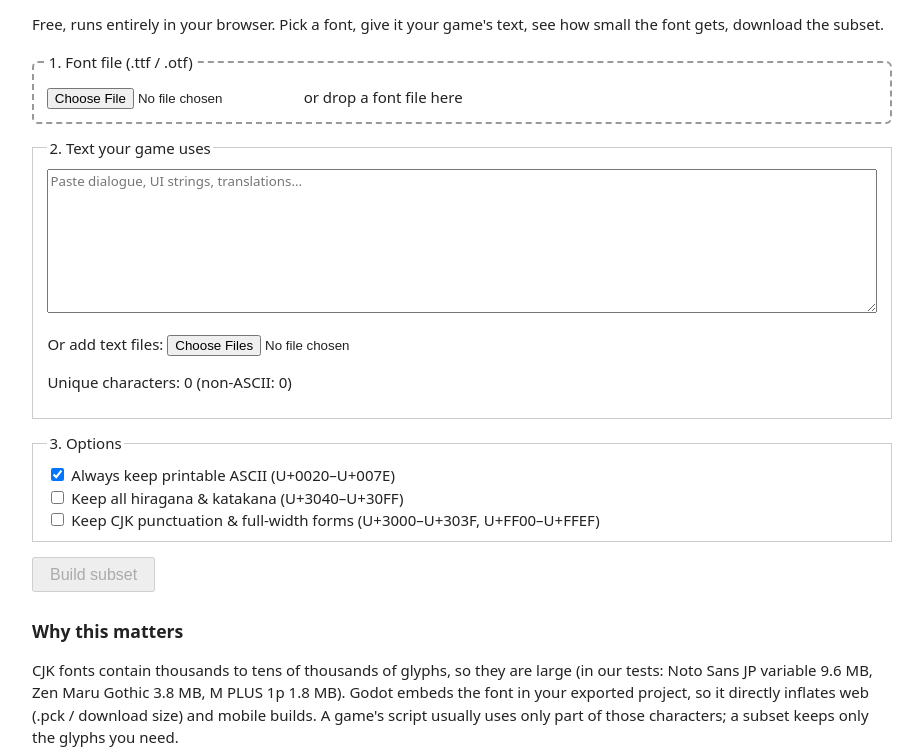
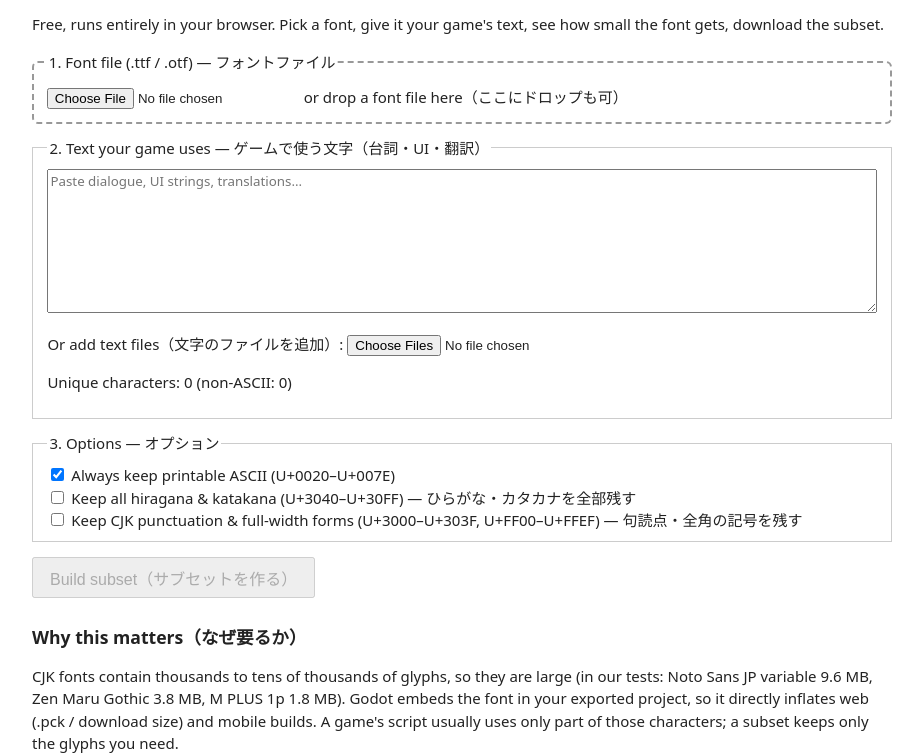
Before and after one commit to imaiibuki/cjk-font-subset-preview, a plain HTML site: page index.html in a window 1280 px wide. Shown: the part 71-826 px from the top of the page, without its empty margins (178-1101 px from the left). Drawn offline with Linux system fonts and the light colour scheme.

Commit message:
Add Japanese labels next to the English ones

```diff
--- a/index.html
+++ b/index.html
@@ -22,25 +22,25 @@ footer{margin-top:2rem;font-size:.85rem;color:#444;border-top:1px solid #ccc;pad
 <h1>CJK Font Subset Preview for Godot</h1>
 <p>Free, runs entirely in your browser. Pick a font, give it your game's text, see how small the font gets, download the subset.</p>
 
-<fieldset id="drop"><legend>1. Font file (.ttf / .otf)</legend>
-<input type="file" id="font" accept=".ttf,.otf"> or drop a font file here
+<fieldset id="drop"><legend>1. Font file (.ttf / .otf) — フォントファイル</legend>
+<input type="file" id="font" accept=".ttf,.otf"> or drop a font file here（ここにドロップも可）
 <div id="fontinfo" class="note"></div>
 </fieldset>
 
-<fieldset><legend>2. Text your game uses</legend>
+<fieldset><legend>2. Text your game uses — ゲームで使う文字（台詞・UI・翻訳）</legend>
 <textarea id="text" placeholder="Paste dialogue, UI strings, translations..."></textarea>
-<p>Or add text files: <input type="file" id="textfiles" multiple accept=".txt,.csv,.json,.tscn,.tres,.gd,.po,.pot,.md,.yaml,.yml,.dialogue"></p>
+<p>Or add text files（文字のファイルを追加）: <input type="file" id="textfiles" multiple accept=".txt,.csv,.json,.tscn,.tres,.gd,.po,.pot,.md,.yaml,.yml,.dialogue"></p>
 <div id="filelist" class="note"></div>
 <p id="charcount">Unique characters: 0 (non-ASCII: 0)</p>
 </fieldset>
 
-<fieldset><legend>3. Options</legend>
+<fieldset><legend>3. Options — オプション</legend>
 <label><input type="checkbox" id="optAscii" checked> Always keep printable ASCII (U+0020–U+007E)</label><br>
-<label><input type="checkbox" id="optKana"> Keep all hiragana &amp; katakana (U+3040–U+30FF)</label><br>
-<label><input type="checkbox" id="optPunct"> Keep CJK punctuation &amp; full-width forms (U+3000–U+303F, U+FF00–U+FFEF)</label>
+<label><input type="checkbox" id="optKana"> Keep all hiragana &amp; katakana (U+3040–U+30FF) — ひらがな・カタカナを全部残す</label><br>
+<label><input type="checkbox" id="optPunct"> Keep CJK punctuation &amp; full-width forms (U+3000–U+303F, U+FF00–U+FFEF) — 句読点・全角の記号を残す</label>
 </fieldset>
 
-<p><button id="build" disabled>Build subset</button> <span id="err"></span></p>
+<p><button id="build" disabled>Build subset（サブセットを作る）</button> <span id="err"></span></p>
 
 <div id="result" hidden>
 <table>
@@ -51,10 +51,10 @@ footer{margin-top:2rem;font-size:.85rem;color:#444;border-top:1px solid #ccc;pad
 <tr><th>Characters requested</th><td id="rReq"></td></tr>
 <tr><th>Requested but missing from the font</th><td id="rMissing"></td></tr>
 </table>
-<p><button id="download">Download subset font</button></p>
+<p><button id="download">Download subset font（ダウンロード）</button></p>
 </div>
 
-<h2>Why this matters</h2>
+<h2>Why this matters（なぜ要るか）</h2>
 <p>CJK fonts contain thousands to tens of thousands of glyphs, so they are large (in our tests: Noto Sans JP variable 9.6 MB, Zen Maru Gothic 3.8 MB, M PLUS 1p 1.8 MB). Godot embeds the font in your exported project, so it directly inflates web (.pck / download size) and mobile builds. A game's script usually uses only part of those characters; a subset keeps only the glyphs you need.</p>
 <p>This page only previews and creates a <em>static</em> subset from the text you give it. Text added later (player names, new translations, user input) needs its characters to be in the subset too, or they will show as missing glyphs.</p>
 <p class="note">Only subset fonts whose license allows modification/subsetting (e.g. SIL OFL). OFL fonts with Reserved Font Names may require renaming.</p>
```
